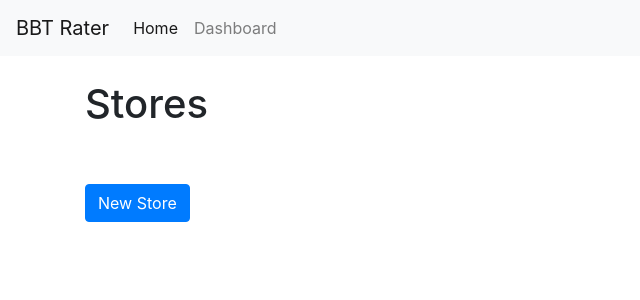
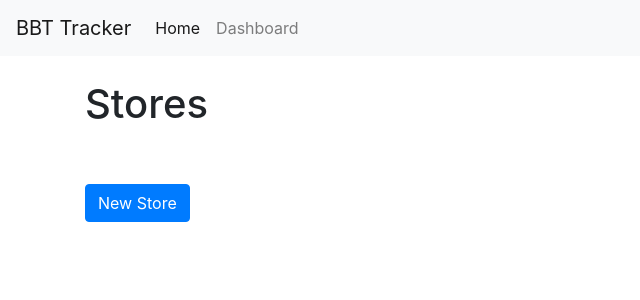
Before and after one commit to celine-z/bbt-tracker, a Flask app: page /stores in a window 1280 px wide. Shown: the top 300 px of the page, without its empty margins (0-640 px from the left). Run offline with Flask 2, Linux system fonts and the light colour scheme; data that the repository does not hold is empty; some libraries are stand-ins or nearby versions.

Commit message:
small changes

```diff
--- a/app/templates/navbar.html
+++ b/app/templates/navbar.html
@@ -1,5 +1,5 @@
 <nav class="navbar navbar-expand-lg navbar-light bg-light">
-  <a class="navbar-brand" href="/">BBT Rater</a>
+  <a class="navbar-brand" href="/">BBT Tracker</a>
   <button class="navbar-toggler" type="button" data-toggle="collapse" data-target="#navbarNavAltMarkup" aria-controls="navbarNavAltMarkup" aria-expanded="false" aria-label="Toggle navigation">
     <span class="navbar-toggler-icon"></span>
   </button>
```
Also changed, not shown: README.md.
